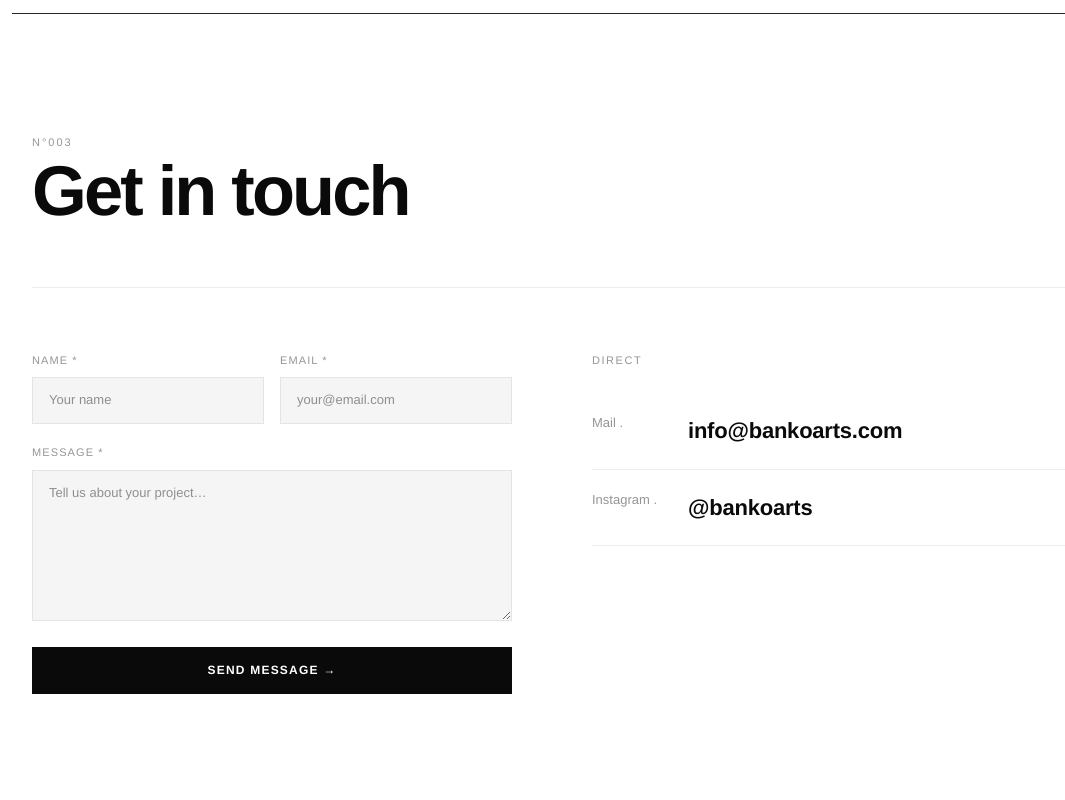
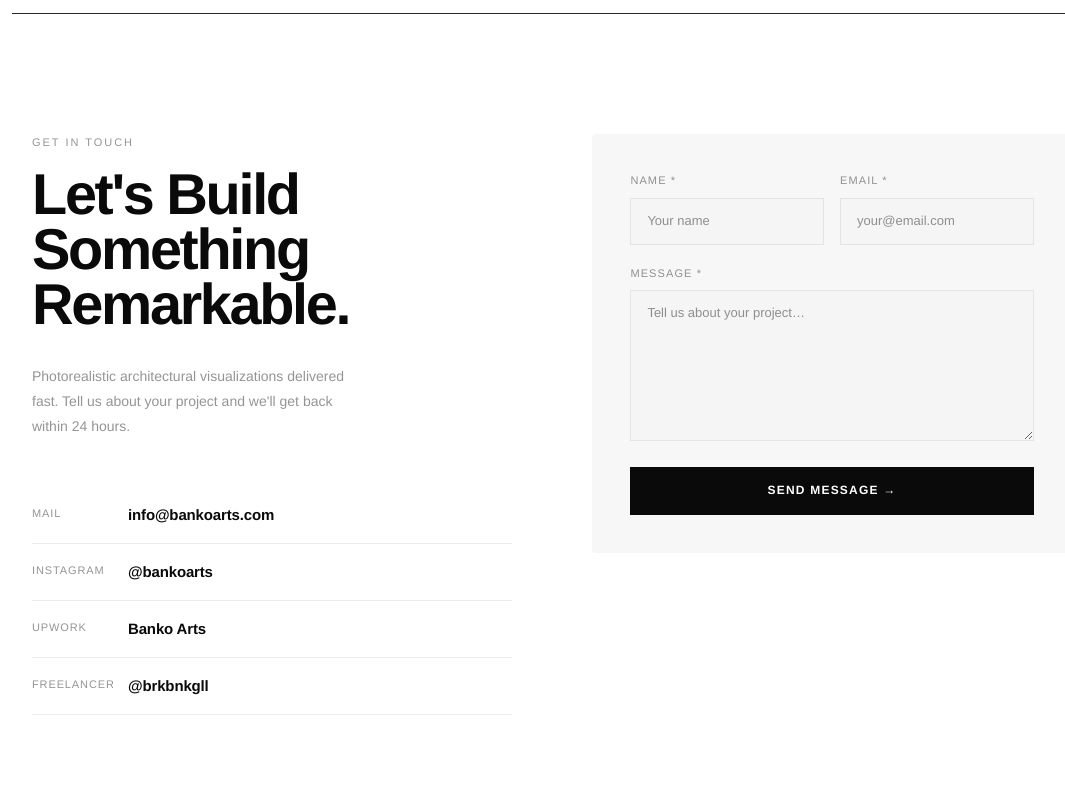
Before and after one commit to berkbankoglu/banko-arts-portfolio, a Next.js app: page / in a window 1280 px wide. Shown: the part 3220-4020 px from the top of the page, without its empty margins (88-1153 px from the left). Built offline with nearby package versions, Linux system fonts and the light colour scheme; no server answers.

Commit message:
Redesign contact section - split layout with form card

```diff
--- a/app/page.js
+++ b/app/page.js
@@ -838,22 +838,41 @@
 
 
       {/* ── CONTACT ── */}
-      <section id="section-contact" style={{ padding:'120px 20px 80px', borderTop:'1px solid var(--sep)' }}>
-        <p style={{ fontSize:11, letterSpacing:'0.18em', color:'var(--muted)', textTransform:'uppercase', marginBottom:8 }}>N°003</p>
-        <h2 style={{ fontSize:'clamp(48px, 5.5vw, 96px)', fontWeight:800, letterSpacing:'-0.04em', lineHeight:0.9, marginBottom:64 }}>Get in touch</h2>
-        <hr className="ba-divider" style={{ marginBottom:64 }}/>
+      <section id="section-contact" style={{ padding:'120px 20px 100px', borderTop:'1px solid var(--sep)' }}>
         <div style={{ display:'grid', gridTemplateColumns:'1fr 1fr', gap:80, alignItems:'start' }}>
-          <div><ContactForm /></div>
+
+          {/* Sol — başlık + linkler */}
           <div>
-            <p style={{ fontSize:11, letterSpacing:'0.14em', color:'var(--muted)', textTransform:'uppercase', marginBottom:24 }}>Direct</p>
-            {[['Mail','info@bankoarts.com','mailto:info@bankoarts.com'],['Instagram','@bankoarts','https://instagram.com/bankoarts']].map(([label,val,href]) => (
-              <a key={label} href={href} target="_blank" rel="noreferrer"
-                style={{ display:'flex', gap:16, padding:'20px 0', borderBottom:'1px solid var(--border)' }}>
-                <span style={{ fontSize:13, color:'var(--muted)', width:80, flexShrink:0 }}>{label} .</span>
-                <span style={{ fontSize:'clamp(16px, 2vw, 22px)', fontWeight:700, letterSpacing:'-0.01em' }}>{val}</span>
-              </a>
-            ))}
+            <p style={{ fontSize:11, letterSpacing:'0.18em', color:'var(--muted)', textTransform:'uppercase', marginBottom:16 }}>Get in touch</p>
+            <h2 style={{ fontSize:'clamp(36px, 4.5vw, 80px)', fontWeight:800, letterSpacing:'-0.04em', lineHeight:0.95, marginBottom:32 }}>
+              Let's Build<br/>Something<br/>Remarkable.
+            </h2>
+            <p style={{ fontSize:14, color:'var(--muted)', lineHeight:1.8, maxWidth:320, marginBottom:48 }}>
+              Photorealistic architectural visualizations delivered fast. Tell us about your project and we'll get back within 24 hours.
+            </p>
+            <div>
+              {[
+                ['Mail','info@bankoarts.com','mailto:info@bankoarts.com'],
+                ['Instagram','@bankoarts','https://instagram.com/bankoarts'],
+                ['Upwork','Banko Arts','https://upwork.com'],
+                ['Freelancer','@brkbnkgll','https://freelancer.com'],
+              ].map(([label,val,href]) => (
+                <a key={label} href={href} target="_blank" rel="noreferrer"
+                  style={{ display:'flex', gap:16, padding:'16px 0', borderBottom:'1px solid var(--border)', textDecoration:'none', transition:'opacity 0.2s' }}
+                  onMouseEnter={e=>e.currentTarget.style.opacity='0.6'}
+                  onMouseLeave={e=>e.currentTarget.style.opacity='1'}>
+                  <span style={{ fontSize:11, color:'var(--muted)', width:80, flexShrink:0, letterSpacing:'0.08em', textTransform:'uppercase', paddingTop:2 }}>{label}</span>
+                  <span style={{ fontSize:15, fontWeight:700, letterSpacing:'-0.01em' }}>{val}</span>
+                </a>
+              ))}
+            </div>
           </div>
+
+          {/* Sağ — form kartı */}
+          <div style={{ background:'#f7f7f7', padding:'clamp(28px, 3vw, 48px)', borderRadius:4 }}>
+            <ContactForm />
+          </div>
+
         </div>
       </section>
 
```
